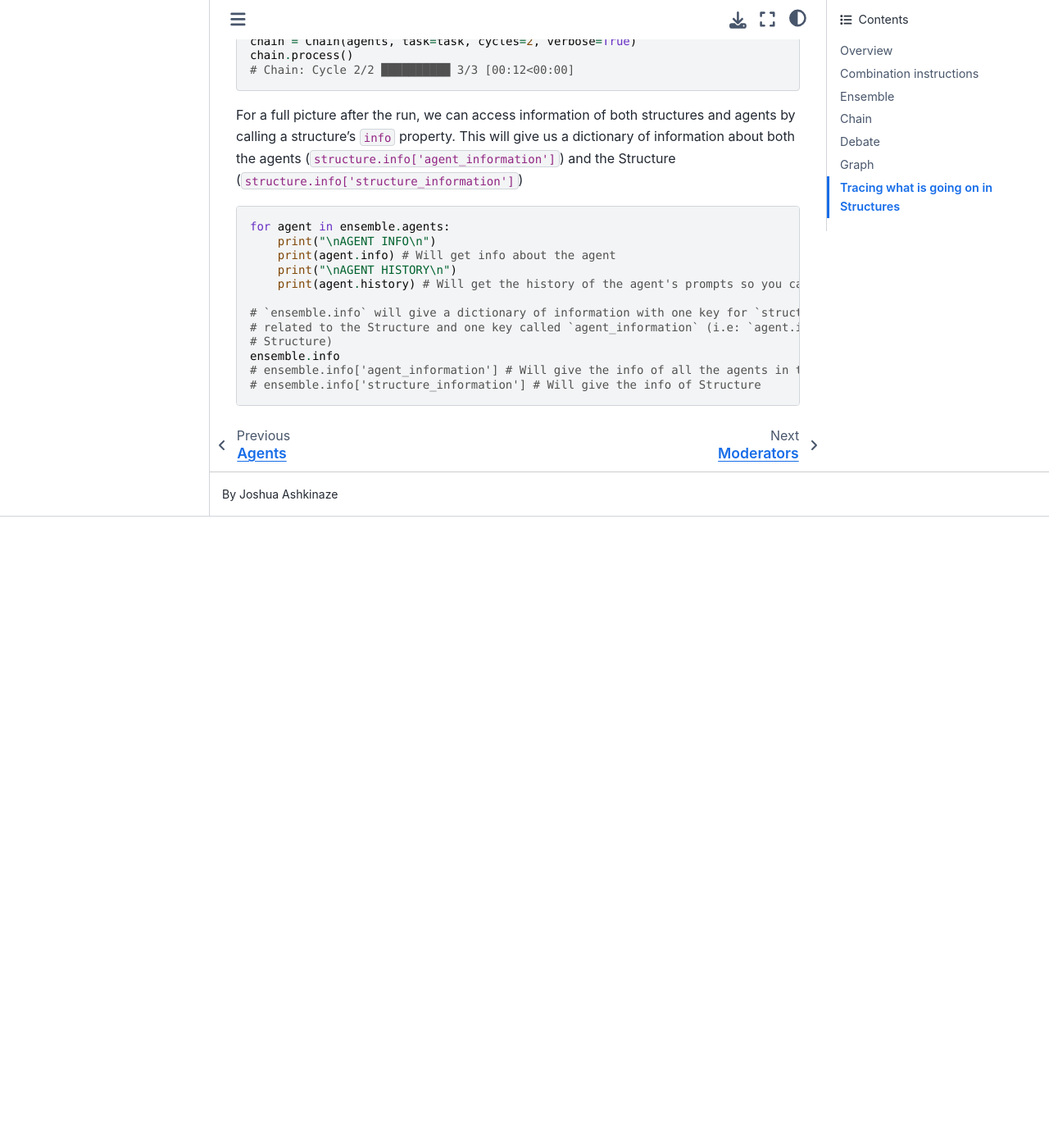
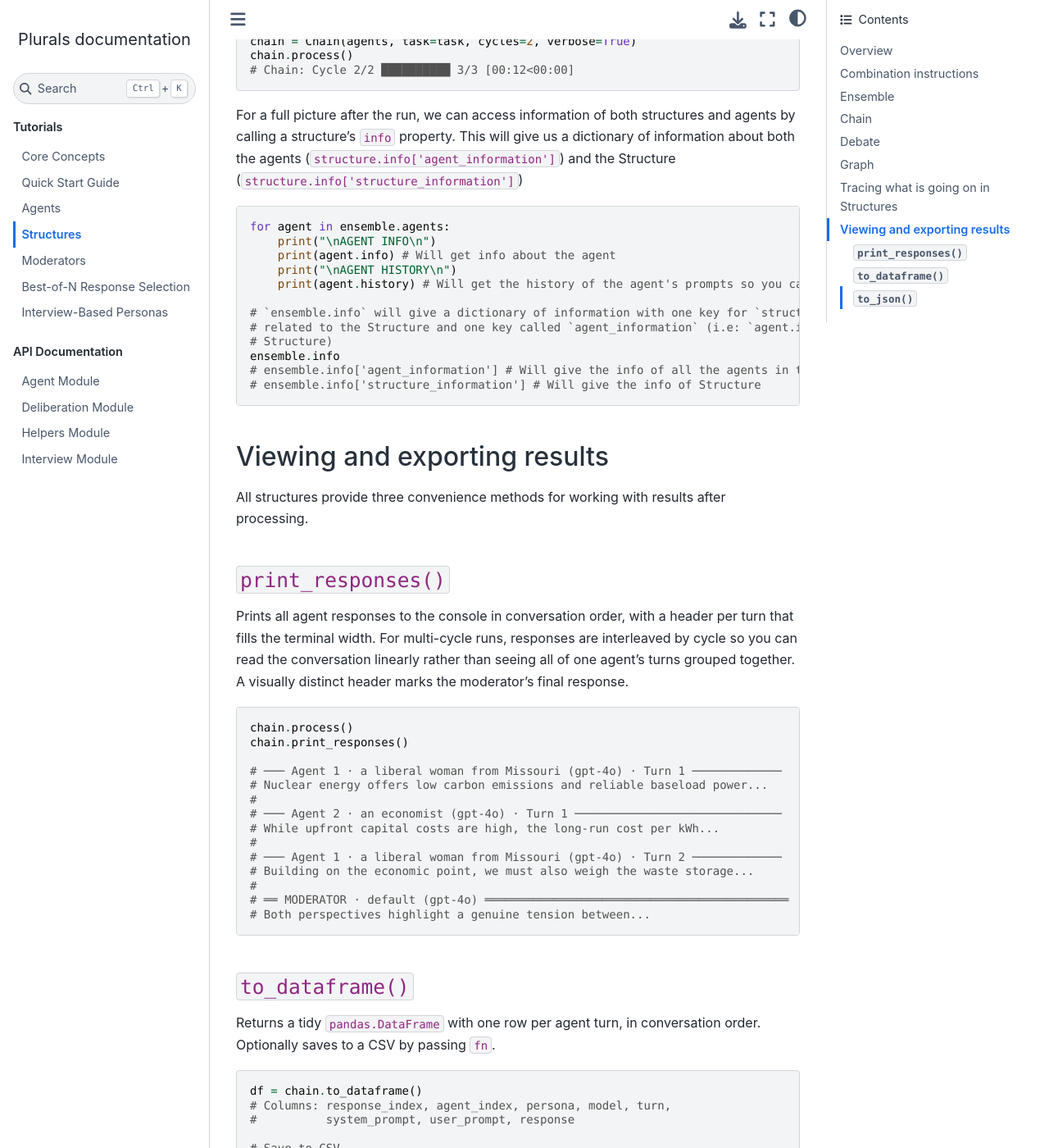
Before and after one commit to josh-ashkinaze/plurals, a Sphinx documentation site: the page built from docs/tutorial_4_structures.rst, in a window 1280 px wide and 1400 px high, scrolled down 8791 px. Shown: the whole window at 82% size. Built offline with Sphinx 7.4.7 and the Sphinx Book theme 1.1.4, drawn with Linux system fonts in a browser that asks for light colours; before the commit the page ends 9421 px from its top, so only the background shows below that; some of the changed text lies outside the part shown.

```diff
--- a/docs/tutorial_4_structures.rst
+++ b/docs/tutorial_4_structures.rst
@@ -451,3 +451,66 @@
    ensemble.info
    # ensemble.info['agent_information'] # Will give the info of all the agents in the ensemble
    # ensemble.info['structure_information'] # Will give the info of Structure
+
+
+Viewing and exporting results
+------------------------------
+
+All structures provide three convenience methods for working with results after processing.
+
+
+``print_responses()``
+~~~~~~~~~~~~~~~~~~~~~
+
+Prints all agent responses to the console in conversation order, with a header per turn
+that fills the terminal width. For multi-cycle runs, responses are interleaved by cycle
+so you can read the conversation linearly rather than seeing all of one agent's turns
+grouped together. A visually distinct header marks the moderator's final response.
+
+.. code-block:: python
+
+    chain.process()
+    chain.print_responses()
+
+    # ─── Agent 1 · a liberal woman from Missouri (gpt-4o) · Turn 1 ─────────────
+    # Nuclear energy offers low carbon emissions and reliable baseload power...
+    #
+    # ─── Agent 2 · an economist (gpt-4o) · Turn 1 ──────────────────────────────
+    # While upfront capital costs are high, the long-run cost per kWh...
+    #
+    # ─── Agent 1 · a liberal woman from Missouri (gpt-4o) · Turn 2 ─────────────
+    # Building on the economic point, we must also weigh the waste storage...
+    #
+    # ══ MODERATOR · default (gpt-4o) ════════════════════════════════════════════
+    # Both perspectives highlight a genuine tension between...
+
+
+``to_dataframe()``
+~~~~~~~~~~~~~~~~~~
+
+Returns a tidy ``pandas.DataFrame`` with one row per agent turn, in conversation order.
+Optionally saves to a CSV by passing ``fn``.
+
+.. code-block:: python
+
+    df = chain.to_dataframe()
+    # Columns: response_index, agent_index, persona, model, turn,
+    #          system_prompt, user_prompt, response
+
+    # Save to CSV
+    df = chain.to_dataframe(fn="chain_results.csv")
+
+
+``to_json()``
+~~~~~~~~~~~~~
+
+Returns the structure's full ``info`` dict as a JSON string. Optionally saves to a file
+by passing ``fn``.
+
+.. code-block:: python
+
+    # Just get the string
+    json_str = chain.to_json()
+
+    # Save to file
+    chain.to_json(fn="chain_results.json")
```
